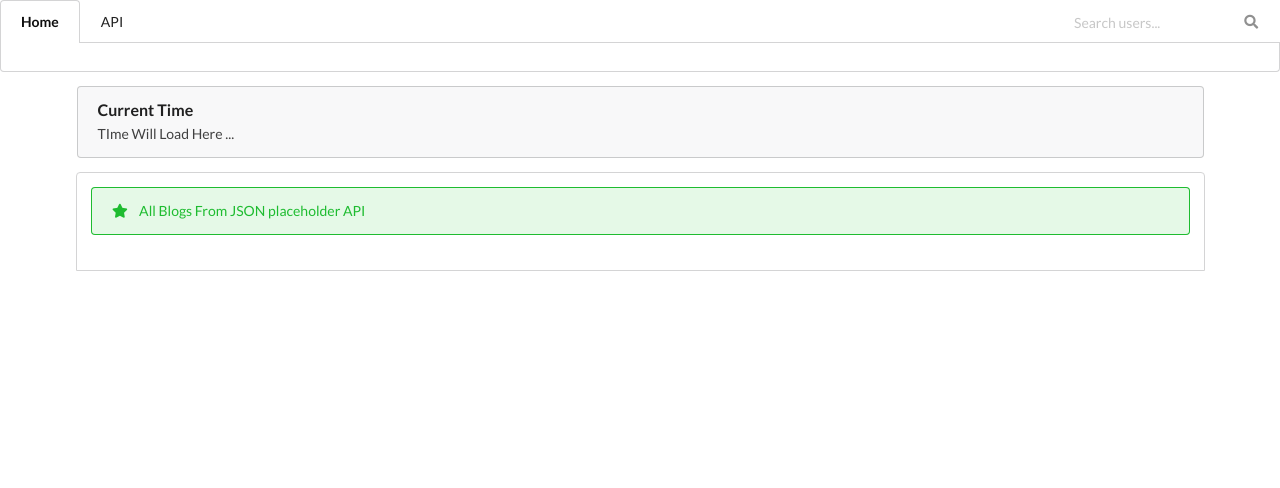
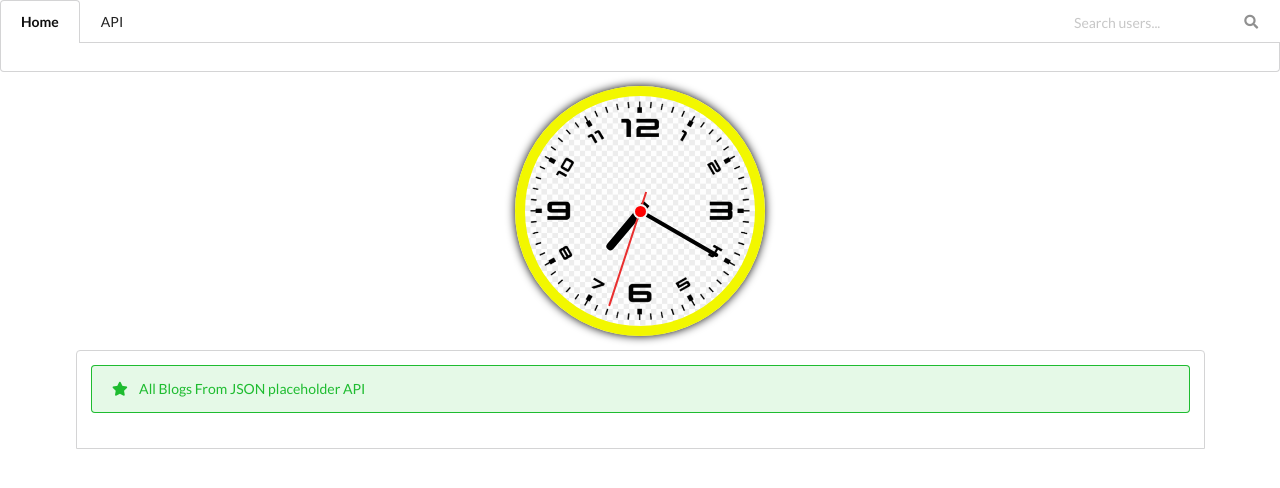
Before and after one commit to kevin-shitaye/AsyncWithJS, a plain HTML site: page api.html in a window 1280 px wide. Drawn offline with nearby package versions, Linux system fonts and the light colour scheme; no server answers.

Commit message:
made the analog clock

```diff
--- a/api.html
+++ b/api.html
@@ -8,6 +8,7 @@
     <!-- Semantic CDN -->
 
     <link rel="stylesheet" href="https://cdnjs.cloudflare.com/ajax/libs/semantic-ui/2.4.1/semantic.min.css" integrity="sha512-8bHTC73gkZ7rZ7vpqUQThUDhqcNFyYi2xgDgPDHc+GXVGHXq+xPjynxIopALmOPqzo9JZj0k6OqqewdGO3EsrQ==" crossorigin="anonymous" />
+    <link rel="stylesheet" href="./asset/css/style.css">
 </head>
 
 <body>
@@ -39,13 +40,19 @@
 
 
         <!-- Timer API -->
+        <div class="clock">
+            <div id="center_dot"></div>
+            <div class="hour">
+                <div class="hr" id="hr"></div>
+            </div>
+            <div class="min">
+                <div class="mn" id="mn"></div>
+            </div>
+            <div class="sec">
+                <div class="sc" id="sc"></div>
+            </div>
+        </div>
 
-        <div class="ui message">
-            <div class="header">
-                Current Time
-            </div>
-            <p id="timerDemo">TIme Will Load Here ...</p>
-        </div>
 
         <!-- All Blogs  -->
         <div class="ui top attached segment">
--- /dev/null
+++ b/asset/css/style.css
@@ -0,0 +1,87 @@
+*{
+    margin: 0;
+    padding: 0;
+    box-sizing: border-box;
+}
+
+
+.clock{
+    align-items: center;
+    justify-content: center;
+    display: flex;
+    width: 250px;
+    height: 250px;
+    margin: auto;
+    background-image: url("../img/clock.jpg");
+    border-radius: 50%;
+    border: solid 10px rgb(242, 247, 0);
+    box-shadow: 0 0 10px rgb(0, 0, 0);
+    background-position: center; /* Center the image */
+    background-repeat: no-repeat; /* Do not repeat the image */
+    background-size: cover; /* Resize the background image to cover the entire container */
+}
+#center_dot{
+    content: '';
+    position: absolute;
+    height: 15px;
+    width: 15px;
+    background-color: red;
+    border: 2px solid whitesmoke;
+    z-index: 1000;
+    border-radius: 50%;
+}
+
+
+.hour, .min, .sec {
+    position: absolute;
+}
+
+.hour, .hr {
+    width: 100px;
+    height: 100px;
+}
+
+.min, .mn {
+    width: 180px;
+    height: 180px;
+}
+
+.sec, .sc {
+    width: 200px;
+    height: 200px;
+}
+
+.hr, .mn, .sc{
+    display: flex;
+    position: absolute;
+    border-radius: 50%;
+    justify-content: center;
+}
+
+.hr::before{
+    content: "";
+    position: absolute;
+    width: 8px;
+    background-color: black;
+    height: 60px;
+    z-index: 10;
+    border-radius: 5px 5px 0 0;
+}
+.mn::before{
+    content: "";
+    position: absolute;
+    width: 4px;
+    background-color: black;
+    height: 90px;
+    z-index: 11;
+    border-radius: 5px 5px 0 0;
+}
+.sc::before{
+    content: "";
+    position: absolute;
+    width: 2px;
+    background-color: rgb(233, 47, 47);
+    height: 120px;
+    z-index: 12;
+    border-radius: 5px 5px 0 0;
+}
--- a/asset/js/loadPostsAPI.js
+++ b/asset/js/loadPostsAPI.js
@@ -2,11 +2,18 @@
 const postDiv3 = document.getElementById('thePosts');
 const spinner_ui = document.getElementById('spinner_ui')
 postDiv3.style.display = 'none';
+const h = document.querySelector('#hr')
+const m = document.querySelector('#mn')
+const s = document.querySelector('#sc')
+const degree = 6;
 //Load Every thing ....
 document.addEventListener("DOMContentLoaded", () => {
     //load_fromPlaceHolder();
     loadDataNew();
     spinner()
+
+
+
 });
 
 
@@ -107,3 +114,13 @@ function spinner() {
         postDiv3.style.display = 'block';
     }, 2000);
 }
+setInterval(() => {
+    let day = new Date();
+    let hour = day.getHours() * 30;
+    let minute = day.getMinutes() * degree;
+    let sec = day.getSeconds() * degree;
+
+    h.style.transform = `rotateZ(${hour+(minute/12)}deg)`;
+    m.style.transform = `rotateZ(${minute}deg)`;
+    s.style.transform = `rotateZ(${sec}deg)`;
+}, 1000);
```
Also changed, not shown: asset/img/6900698_preview.png (added), asset/img/clock.jpg (added).
